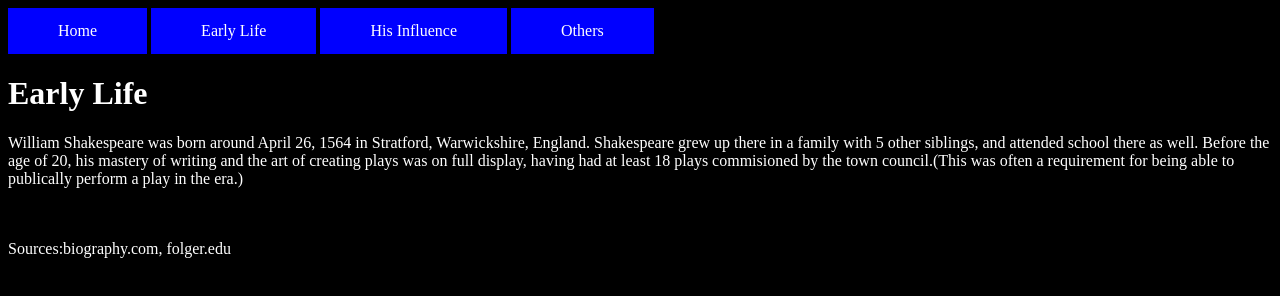
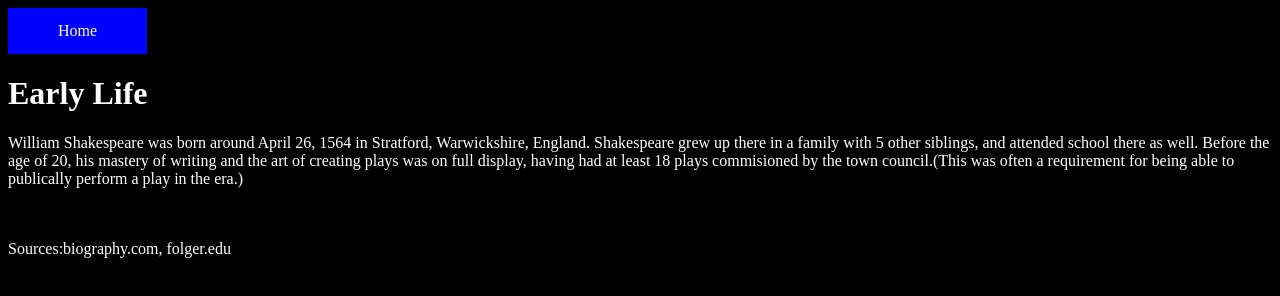
Before and after one commit to maxkutz/shakespeare, a plain HTML site: page pages/page1.html in a window 1280 px wide. Drawn offline with Linux system fonts and the light colour scheme.

Commit message:
Update page1.html

```diff
--- a/pages/page1.html
+++ b/pages/page1.html
@@ -8,9 +8,7 @@
   <body>
     <nav>
       <a href="../index.html">Home</a>
-      <a href="pages/page1.html">Early Life</a>
-      <a href="pages/page2.html">His Influence</a>
-      <a href="pages/page3.html">Others</a>
+
     </nav>
     <h1>Early Life</h1>
     <p>William Shakespeare was born around April 26, 1564 in Stratford, Warwickshire, England.
```
